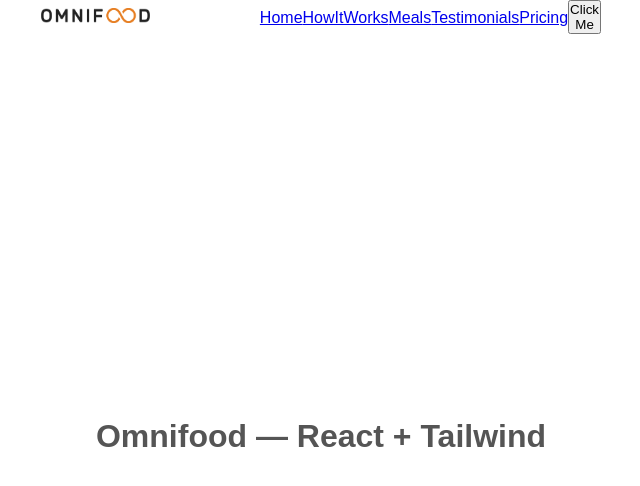
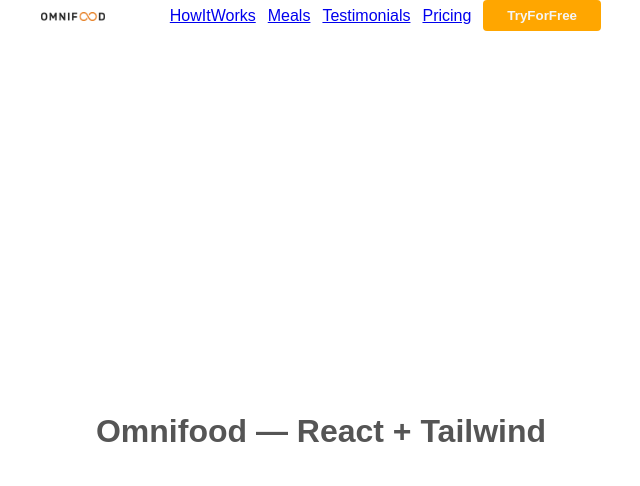
Before and after one commit to CodieMisiani/Omnifood, a React (Vite) app: page / in a window 1280 px wide. Shown: the top 486 px of the page, without its empty margins (319-959 px from the left). Built offline with nearby package versions, Linux system fonts and the light colour scheme.

Commit message:
style: update Navigation component structure and styling for consistency

```diff
--- a/src/Components/Navigation.jsx
+++ b/src/Components/Navigation.jsx
@@ -4,18 +4,27 @@ import { Link, NavLink } from "react-router-dom";
 const Navigation = () => {
   return (
     <>
-      <nav className="flex items-center justify-between">
-        <div className="flex space-x-6">
-          <NavLink to="/">Home</NavLink>
-          <NavLink to="/HowItWorks">HowItWorks</NavLink>
-          <NavLink to="/Meals">Meals</NavLink>
-          <NavLink to="/Testimonials">Testimonials</NavLink>
-          <NavLink to="/Pricing">Pricing</NavLink>
-        </div>
-        <div>
-          <button type="button" className="pl-5 pr-5">
-            Click Me
-          </button>
+      <nav class="nav-bar" className="flex items-center justify-between">
+        <div class="nav-container">
+          <div class="nav-containerlink">
+            <NavLink to="/HowItWorks" class="navlinks">
+              HowItWorks
+            </NavLink>
+            <NavLink to="/Meals" class="navlinks">
+              Meals
+            </NavLink>
+            <NavLink to="/Testimonials" class="navlinks">
+              Testimonials
+            </NavLink>
+            <NavLink to="/Pricing" class="navlinks">
+              Pricing
+            </NavLink>
+          </div>
+          <div>
+            <button type="button" class="btn">
+              TryForFree
+            </button>
+          </div>
         </div>
       </nav>
     </>
```
